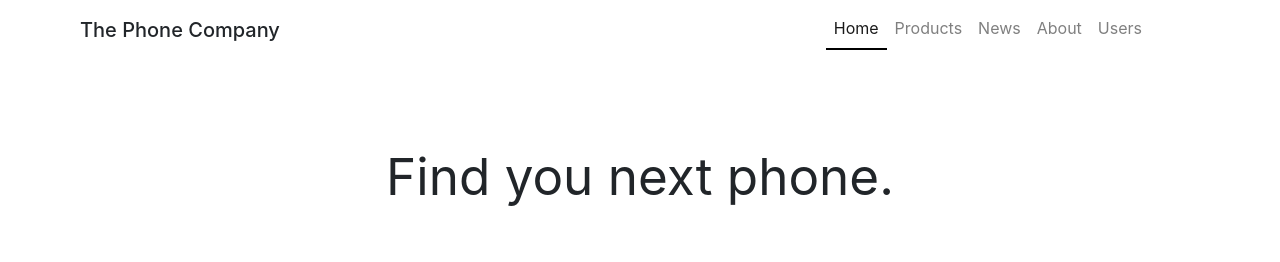
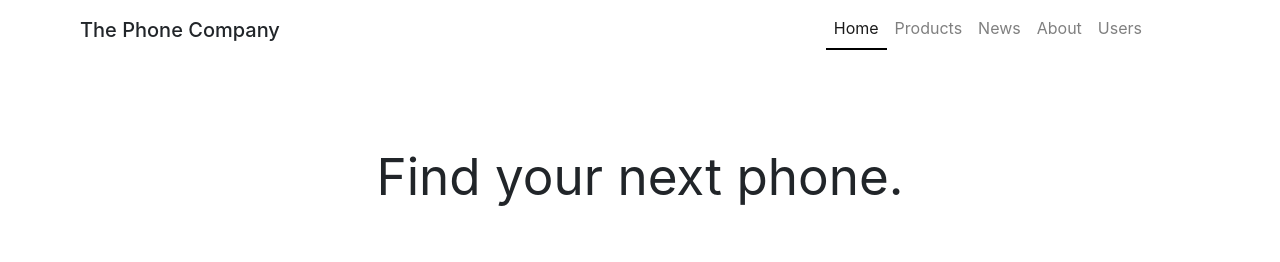
Before and after one commit to SukhvirS/cmpe272-website, a PHP site: page / in a window 1280 px wide. Shown: the top 262 px of the page. Run offline with PHP 8.4, Linux system fonts and the light colour scheme; some libraries are stand-ins or nearby versions.

Commit message:
fixed typo on homepage

```diff
--- a/index.php
+++ b/index.php
@@ -73,7 +73,7 @@
     </nav>
     <div>
       <div class="home-body">
-        <p>Find you next phone.</p>
+        <p>Find your next phone.</p>
         <img id='home-image' src="https://images.unsplash.com/photo-1556656793-08538906a9f8?ixlib=rb-1.2.1&auto=format&fit=crop&w=1600&h=500&q=60" alt="image" width="100%">
       </div>
     </div>
```
